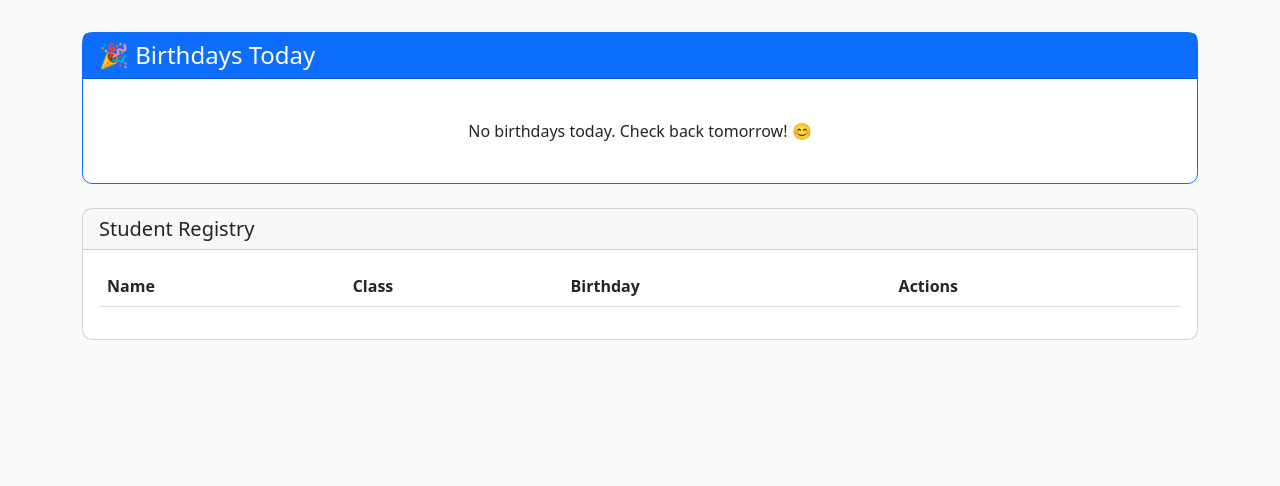
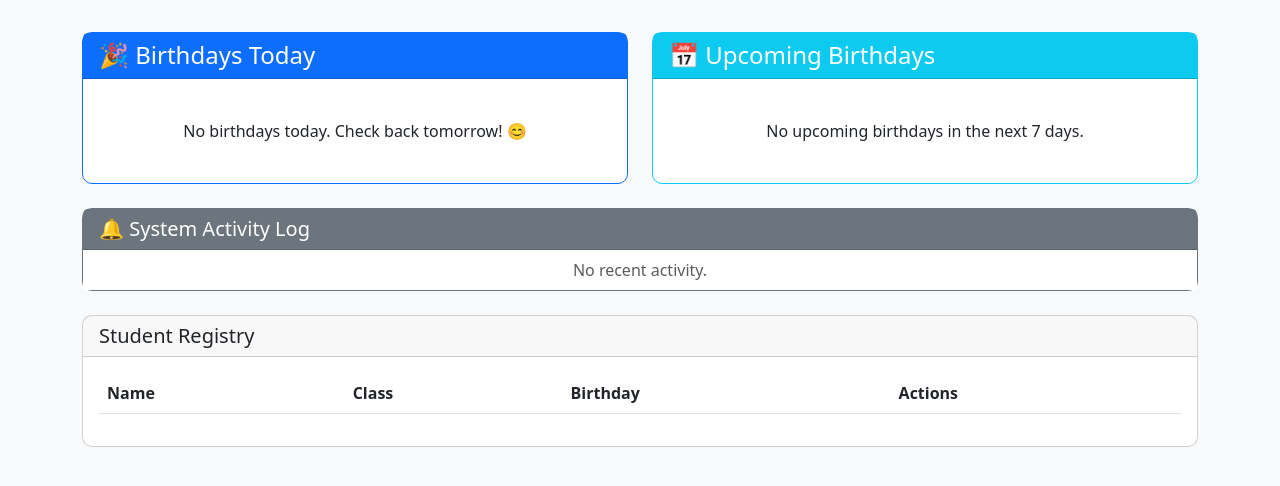
Before and after one commit to johanUltraGo/birthday-ai-agent, a Flask app: page / in a window 1280 px wide. Shown: the part 56-542 px from the top of the page. Run offline with Flask 3, Linux system fonts and the light colour scheme; lists and menus that the app fills with data are empty.

Commit message:
Complete final draft: Add upcoming birthdays, notification log, email support, and migrate to PostgreSQL for Render deployment

```diff
--- a/app.py
+++ b/app.py
@@ -1,21 +1,64 @@
 import os
 from flask import Flask, render_template, request, redirect, url_for, flash
-from models import db, Student
+from models import db, Student, Notification
+from flask_mail import Mail, Message
 from datetime import datetime
 from dotenv import load_dotenv
 
 load_dotenv()
 
 app = Flask(__name__)
-app.config['SQLALCHEMY_DATABASE_URI'] = 'sqlite:///birthdays.db'
+
+# Persistent Data Configuration
+# On Render, we'll mount a disk to /data
+DATA_DIR = os.getenv('DATA_DIR', os.path.join(os.getcwd(), 'data'))
+UPLOAD_FOLDER = os.path.join(DATA_DIR, 'uploads')
+POSTER_FOLDER = os.path.join(DATA_DIR, 'posters')
+
+# Ensure directories exist
+for folder in [UPLOAD_FOLDER, POSTER_FOLDER]:
+    if not os.path.exists(folder):
+        os.makedirs(folder)
+
+db_url = os.getenv('DATABASE_URL')
+if db_url and db_url.startswith("postgres://"):
+    db_url = db_url.replace("postgres://", "postgresql://", 1)
+
+app.config['SQLALCHEMY_DATABASE_URI'] = db_url or f'sqlite:///{os.path.join(DATA_DIR, "birthdays.db")}'
 app.config['SQLALCHEMY_TRACK_MODIFICATIONS'] = False
 app.config['SECRET_KEY'] = os.getenv('SECRET_KEY', 'dev-secret-key')
-app.config['UPLOAD_FOLDER'] = 'static/uploads'
+app.config['UPLOAD_FOLDER'] = UPLOAD_FOLDER
+app.config['POSTER_FOLDER'] = POSTER_FOLDER
+
+# Mail Configuration
+app.config['MAIL_SERVER'] = os.getenv('MAIL_SERVER', 'smtp.gmail.com')
+app.config['MAIL_PORT'] = int(os.getenv('MAIL_PORT', 587))
+app.config['MAIL_USE_TLS'] = os.getenv('MAIL_USE_TLS', 'True').lower() == 'true'
+app.config['MAIL_USERNAME'] = os.getenv('MAIL_USERNAME')
+app.config['MAIL_PASSWORD'] = os.getenv('MAIL_PASSWORD')
+app.config['MAIL_DEFAULT_SENDER'] = os.getenv('MAIL_DEFAULT_SENDER', app.config['MAIL_USERNAME'])
+
+mail = Mail(app)
 
 db.init_app(app)
 
+# Custom filter for template
+@app.template_filter('basename')
+def basename_filter(path):
+    return os.path.basename(path)
+
 with app.app_context():
     db.create_all()
+
+# Route to serve files from the persistent data directory
+from flask import send_from_directory
+@app.route('/media/uploads/<filename>')
+def serve_upload(filename):
+    return send_from_directory(app.config['UPLOAD_FOLDER'], filename)
+
+@app.route('/media/posters/<filename>')
+def serve_poster(filename):
+    return send_from_directory(app.config['POSTER_FOLDER'], filename)
 
 @app.route('/')
 def index():
@@ -25,7 +68,36 @@ def index():
     # Simple birthday detection
     birthdays_today = [s for s in students if s.birthday.month == today.month and s.birthday.day == today.day]
 
-    return render_template('index.html', students=students, birthdays_today=birthdays_today)
+    # Upcoming birthdays (next 7 days)
+    upcoming_birthdays = []
+    for s in students:
+        # Create a date object for this year's birthday
+        try:
+            bday_this_year = datetime(today.year, s.birthday.month, s.birthday.day).date()
+        except ValueError: # Leap year case (Feb 29)
+            bday_this_year = datetime(today.year, 3, 1).date()
+
+        if bday_this_year > today:
+            diff = (bday_this_year - today).days
+            if 0 < diff <= 7:
+                upcoming_birthdays.append(s)
+        elif bday_this_year < today:
+            # Check for next year if it's already passed this year (for end of year cases)
+            try:
+                bday_next_year = datetime(today.year + 1, s.birthday.month, s.birthday.day).date()
+                diff = (bday_next_year - today).days
+                if 0 < diff <= 7:
+                    upcoming_birthdays.append(s)
+            except ValueError:
+                pass
+
+    notifications = Notification.query.order_by(Notification.timestamp.desc()).limit(5).all()
+
+    return render_template('index.html',
+                           students=students,
+                           birthdays_today=birthdays_today,
+                           upcoming_birthdays=upcoming_birthdays,
+                           notifications=notifications)
 
 @app.route('/add', methods=['GET', 'POST'])
 def add_student():
@@ -76,11 +148,54 @@ def generate_poster(student_id):
         student.name,
         student.student_class,
         quote,
-        student.photo_path
+        student.photo_path,
+        output_path=app.config['POSTER_FOLDER']
     )
-    # Convert path to web-accessible URL
-    poster_url = poster_path.replace('static/', '')
+    # Convert path to web-accessible URL using our new route
+    filename = os.path.basename(poster_path)
+    poster_url = url_for('serve_poster', filename=filename)
+
+    # Log notification
+    new_notif = Notification(message=f"Poster generated for {student.name}", status="Completed")
+    db.session.add(new_notif)
+    db.session.commit()
+
     return render_template('view_poster.html', student=student, poster_url=poster_url, quote=quote)
+
+@app.route('/email_poster/<int:student_id>', methods=['POST'])
+def email_poster(student_id):
+    student = Student.query.get_or_404(student_id)
+    recipient_email = request.form.get('email')
+    poster_filename = request.form.get('poster_filename')
+
+    if not recipient_email:
+        flash('Recipient email is required!', 'danger')
+        return redirect(url_for('generate_poster', student_id=student.id))
+
+    try:
+        poster_path = os.path.join(app.config['POSTER_FOLDER'], poster_filename)
+
+        msg = Message(
+            f"Happy Birthday {student.name}! 🎂",
+            recipients=[recipient_email]
+        )
+        msg.body = f"Hello,\n\nPlease find the birthday poster for {student.name} attached.\n\nBest regards,\nBirthday AI Agent"
+
+        with app.open_resource(poster_path) as fp:
+            msg.attach(poster_filename, "image/png", fp.read())
+
+        mail.send(msg)
+
+        # Log notification
+        new_notif = Notification(message=f"Poster emailed to {recipient_email} for {student.name}", status="Sent")
+        db.session.add(new_notif)
+        db.session.commit()
+
+        flash(f'Poster successfully sent to {recipient_email}!', 'success')
+    except Exception as e:
+        flash(f'Error sending email: {str(e)}', 'danger')
+
+    return redirect(url_for('generate_poster', student_id=student.id))
 
 @app.route('/reports', methods=['GET'])
 def reports():
--- a/requirements.txt
+++ b/requirements.txt
@@ -4,3 +4,5 @@ Pillow
 google-generativeai
 python-dotenv
 gunicorn
+psycopg2-binary
+Flask-Mail
--- a/templates/index.html
+++ b/templates/index.html
@@ -2,8 +2,8 @@
 
 {% block content %}
 <div class="row">
-    <div class="col-md-12 mb-4">
-        <div class="card border-primary">
+    <div class="col-md-6 mb-4">
+        <div class="card border-primary h-100">
             <div class="card-header bg-primary text-white">
                 <h4 class="mb-0">🎉 Birthdays Today</h4>
             </div>
@@ -11,19 +11,19 @@
                 {% if birthdays_today %}
                     <div class="row">
                         {% for student in birthdays_today %}
-                            <div class="col-md-3 mb-3">
+                            <div class="col-md-6 mb-3">
                                 <div class="card text-center h-100">
                                     {% if student.photo_path %}
-                                        <img src="{{ url_for('static', filename=student.photo_path.replace('static/', '')) }}" class="card-img-top" alt="{{ student.name }}" style="height: 200px; object-fit: cover;">
+                                        <img src="{{ url_for('serve_upload', filename=student.photo_path | basename) }}" class="card-img-top" alt="{{ student.name }}" style="height: 150px; object-fit: cover;">
                                     {% else %}
-                                        <div class="bg-light d-flex align-items-center justify-content-center" style="height: 200px;">
+                                        <div class="bg-light d-flex align-items-center justify-content-center" style="height: 150px;">
                                             <span class="text-muted">No Photo</span>
                                         </div>
                                     {% endif %}
-                                    <div class="card-body">
-                                        <h5 class="card-title">{{ student.name }}</h5>
-                                        <p class="card-text text-muted">Class: {{ student.student_class }}</p>
-                                        <a href="{{ url_for('generate_poster', student_id=student.id) }}" class="btn btn-sm btn-outline-primary">Generate Poster</a>
+                                    <div class="card-body p-2">
+                                        <h6 class="card-title mb-1">{{ student.name }}</h6>
+                                        <p class="card-text small text-muted mb-2">Class: {{ student.student_class }}</p>
+                                        <a href="{{ url_for('generate_poster', student_id=student.id) }}" class="btn btn-sm btn-outline-primary py-0">Generate Poster</a>
                                     </div>
                                 </div>
                             </div>
@@ -32,6 +32,53 @@
                 {% else %}
                     <p class="text-center my-4">No birthdays today. Check back tomorrow! 😊</p>
                 {% endif %}
+            </div>
+        </div>
+    </div>
+    <div class="col-md-6 mb-4">
+        <div class="card border-info h-100">
+            <div class="card-header bg-info text-white">
+                <h4 class="mb-0">📅 Upcoming Birthdays</h4>
+            </div>
+            <div class="card-body">
+                {% if upcoming_birthdays %}
+                    <ul class="list-group list-group-flush">
+                        {% for student in upcoming_birthdays %}
+                            <li class="list-group-item d-flex justify-content-between align-items-center">
+                                <div>
+                                    <strong>{{ student.name }}</strong> ({{ student.student_class }})
+                                    <br>
+                                    <small class="text-muted">{{ student.birthday.strftime('%d %b') }}</small>
+                                </div>
+                                <span class="badge bg-info rounded-pill">In a few days</span>
+                            </li>
+                        {% endfor %}
+                    </ul>
+                {% else %}
+                    <p class="text-center my-4">No upcoming birthdays in the next 7 days.</p>
+                {% endif %}
+            </div>
+        </div>
+    </div>
+</div>
+
+<div class="row">
+    <div class="col-md-12 mb-4">
+        <div class="card border-secondary">
+            <div class="card-header bg-secondary text-white">
+                <h5 class="mb-0">🔔 System Activity Log</h5>
+            </div>
+            <div class="card-body p-0">
+                <ul class="list-group list-group-flush">
+                    {% for notif in notifications %}
+                        <li class="list-group-item d-flex justify-content-between align-items-center py-2">
+                            <span>{{ notif.message }}</span>
+                            <small class="text-muted">{{ notif.timestamp.strftime('%H:%M:%S') }} - <span class="badge bg-success">{{ notif.status }}</span></small>
+                        </li>
+                    {% else %}
+                        <li class="list-group-item text-center text-muted">No recent activity.</li>
+                    {% endfor %}
+                </ul>
             </div>
         </div>
     </div>
@@ -60,7 +107,7 @@
                                 <td>{{ student.student_class }}</td>
                                 <td>{{ student.birthday.strftime('%d %b') }}</td>
                                 <td>
-                                    <button class="btn btn-sm btn-info text-white">View</button>
+                                    <a href="{{ url_for('generate_poster', student_id=student.id) }}" class="btn btn-sm btn-info text-white">Generate Poster</a>
                                 </td>
                             </tr>
                         {% endfor %}
```
Also changed, not shown: BIRTHDAY AGENT (tasks).md (+25 -27 lines), models.py (+9 -0 lines), render.yaml (+17 -4 lines), templates/view_poster.html (+12 -2 lines), .planning/ARCHITECTURE.md (added), .planning/FEATURES.md (added), .planning/ROADMAP.md (added).
